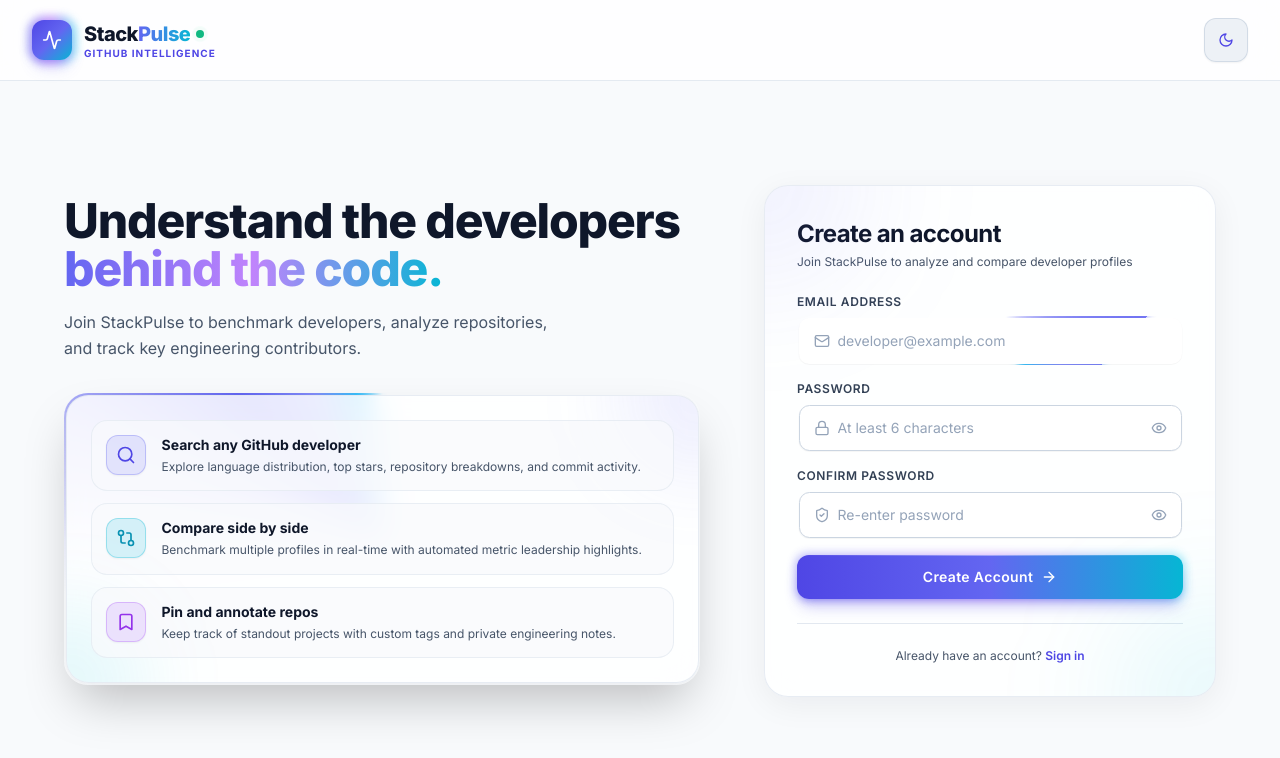
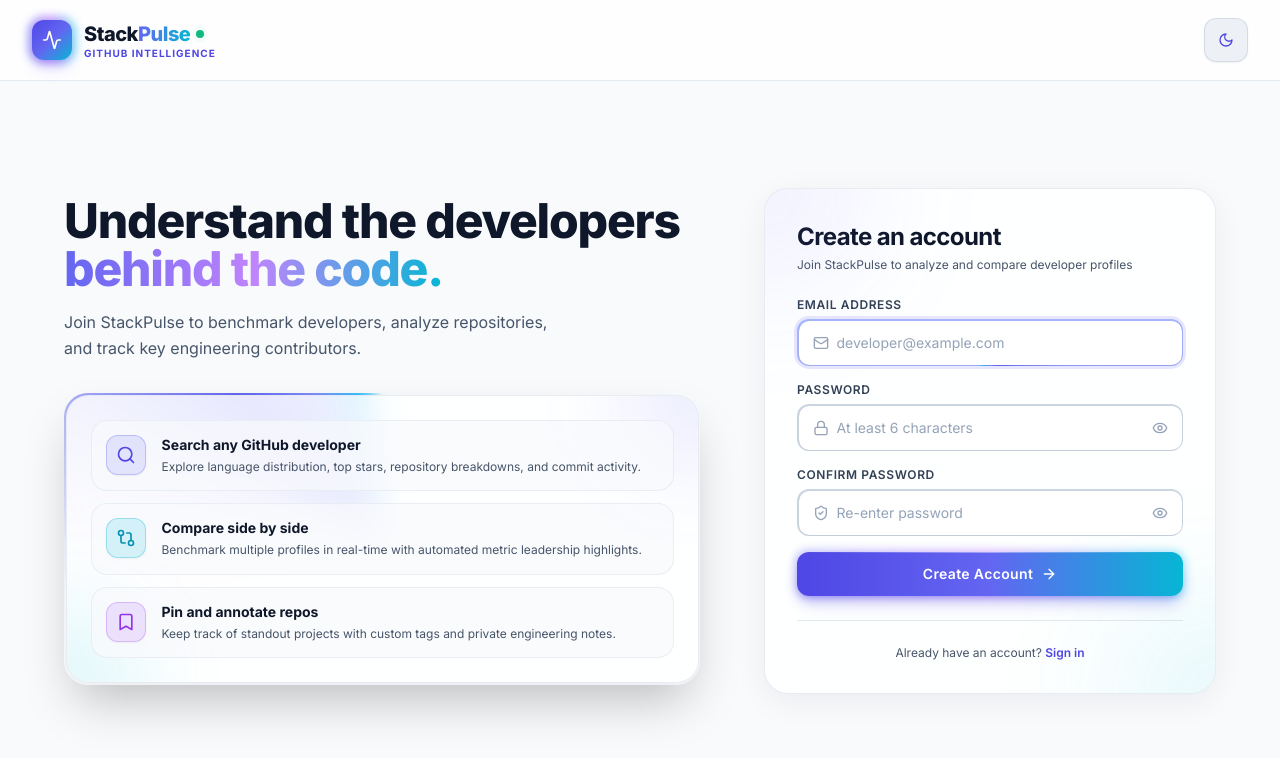
Before and after one commit to PriyaDarshini-E/stackpulse, a React (Vite) app in the folder client/: page /register in a window 1280 px wide. Shown: the top 758 px of the page. Built offline with nearby package versions, Linux system fonts and the light colour scheme.

Commit message:
fix(client): resolve input autofill styling and light-mode focus border visibility

```diff
--- a/client/src/index.css
+++ b/client/src/index.css
@@ -212,7 +212,22 @@
   border-radius: 0.75rem;
   padding: 1.5px;
   overflow: hidden;
+  background: #cbd5e1; /* crisp slate-300 border in light mode */
   transition: all 0.25s ease;
+}
+
+.dark .field-border-wrapper {
+  background: #334155; /* slate-700 border in dark mode */
+}
+
+.field-border-wrapper:focus-within {
+  background: #a5b4fc;
+  box-shadow: 0 0 0 3px rgba(99, 102, 241, 0.15);
+}
+
+.dark .field-border-wrapper:focus-within {
+  background: #4f46e5;
+  box-shadow: 0 0 0 3px rgba(99, 102, 241, 0.25);
 }
 
 .field-border-runner {
@@ -224,17 +239,18 @@
   background: conic-gradient(
     from 0deg,
     transparent 0deg,
-    transparent 260deg,
-    rgba(99, 102, 241, 0.4) 290deg,
+    transparent 240deg,
+    rgba(99, 102, 241, 0.5) 280deg,
     #6366f1 315deg,
     #818cf8 335deg,
-    #38bdf8 350deg,
+    #38bdf8 355deg,
     transparent 360deg
   );
-  animation: borderBeamRotate 4s linear infinite;
+  animation: borderBeamRotate 3.5s linear infinite;
   pointer-events: none;
   opacity: 0;
   transition: opacity 0.25s ease;
+  z-index: 1;
 }
 
 .field-border-glow {
@@ -246,16 +262,17 @@
   background: conic-gradient(
     from 0deg,
     transparent 0deg,
-    transparent 270deg,
-    rgba(99, 102, 241, 0.6) 310deg,
+    transparent 260deg,
+    rgba(99, 102, 241, 0.7) 305deg,
     #38bdf8 345deg,
     transparent 360deg
   );
-  animation: borderBeamRotate 4s linear infinite;
-  filter: blur(3px);
+  animation: borderBeamRotate 3.5s linear infinite;
+  filter: blur(4px);
   pointer-events: none;
   opacity: 0;
   transition: opacity 0.25s ease;
+  z-index: 1;
 }
 
 .field-border-wrapper:focus-within .field-border-runner {
@@ -263,11 +280,27 @@
 }
 
 .field-border-wrapper:focus-within .field-border-glow {
-  opacity: 0.85;
+  opacity: 0.9;
 }
 
-.field-border-wrapper:focus-within .field-inner {
-  border-color: transparent !important;
+/* Chrome/Safari/Edge Autofill Seamless Appearance */
+input:-webkit-autofill,
+input:-webkit-autofill:hover,
+input:-webkit-autofill:focus,
+input:-webkit-autofill:active {
+  -webkit-box-shadow: 0 0 0 1000px #ffffff inset !important;
+  -webkit-text-fill-color: #0f172a !important;
+  caret-color: #0f172a !important;
+  transition: background-color 5000s ease-in-out 0s;
+}
+
+.dark input:-webkit-autofill,
+.dark input:-webkit-autofill:hover,
+.dark input:-webkit-autofill:focus,
+.dark input:-webkit-autofill:active {
+  -webkit-box-shadow: 0 0 0 1000px #0f172a inset !important;
+  -webkit-text-fill-color: #f8fafc !important;
+  caret-color: #f8fafc !important;
 }
 
 /* Shimmer animated gradient text */
--- a/client/src/pages/Login.tsx
+++ b/client/src/pages/Login.tsx
@@ -181,7 +181,7 @@ export const Login: React.FC = () => {
                     <div className="field-border-glow" />
                     <div className="field-border-runner" />
 
-                    <div className="field-inner relative z-10 flex items-center w-full rounded-[calc(0.75rem-1.5px)] bg-white dark:bg-slate-900/90 border border-slate-300 dark:border-slate-700/80 transition-colors shadow-sm">
+                    <div className="field-inner relative z-10 flex items-center w-full rounded-[calc(0.75rem-1.5px)] bg-white dark:bg-slate-900 transition-colors shadow-sm">
                       <div className="pl-3.5 pr-2 flex items-center pointer-events-none text-slate-400">
                         <Mail className="w-4 h-4" />
                       </div>
@@ -211,7 +211,7 @@ export const Login: React.FC = () => {
                     <div className="field-border-glow" />
                     <div className="field-border-runner" />
 
-                    <div className="field-inner relative z-10 flex items-center w-full rounded-[calc(0.75rem-1.5px)] bg-white dark:bg-slate-900/90 border border-slate-300 dark:border-slate-700/80 transition-colors shadow-sm">
+                    <div className="field-inner relative z-10 flex items-center w-full rounded-[calc(0.75rem-1.5px)] bg-white dark:bg-slate-900 transition-colors shadow-sm">
                       <div className="pl-3.5 pr-2 flex items-center pointer-events-none text-slate-400">
                         <Lock className="w-4 h-4" />
                       </div>
--- a/client/src/pages/Register.tsx
+++ b/client/src/pages/Register.tsx
@@ -185,7 +185,7 @@ export const Register: React.FC = () => {
                     <div className="field-border-glow" />
                     <div className="field-border-runner" />
 
-                    <div className="field-inner relative z-10 flex items-center w-full rounded-[calc(0.75rem-1.5px)] bg-white dark:bg-slate-900/90 border border-slate-300 dark:border-slate-700/80 transition-colors shadow-sm">
+                    <div className="field-inner relative z-10 flex items-center w-full rounded-[calc(0.75rem-1.5px)] bg-white dark:bg-slate-900 transition-colors shadow-sm">
                       <div className="pl-3.5 pr-2 flex items-center pointer-events-none text-slate-400">
                         <Mail className="w-4 h-4" />
                       </div>
@@ -215,7 +215,7 @@ export const Register: React.FC = () => {
                     <div className="field-border-glow" />
                     <div className="field-border-runner" />
 
-                    <div className="field-inner relative z-10 flex items-center w-full rounded-[calc(0.75rem-1.5px)] bg-white dark:bg-slate-900/90 border border-slate-300 dark:border-slate-700/80 transition-colors shadow-sm">
+                    <div className="field-inner relative z-10 flex items-center w-full rounded-[calc(0.75rem-1.5px)] bg-white dark:bg-slate-900 transition-colors shadow-sm">
                       <div className="pl-3.5 pr-2 flex items-center pointer-events-none text-slate-400">
                         <Lock className="w-4 h-4" />
                       </div>
@@ -251,7 +251,7 @@ export const Register: React.FC = () => {
                     <div className="field-border-glow" />
                     <div className="field-border-runner" />
 
-                    <div className="field-inner relative z-10 flex items-center w-full rounded-[calc(0.75rem-1.5px)] bg-white dark:bg-slate-900/90 border border-slate-300 dark:border-slate-700/80 transition-colors shadow-sm">
+                    <div className="field-inner relative z-10 flex items-center w-full rounded-[calc(0.75rem-1.5px)] bg-white dark:bg-slate-900 transition-colors shadow-sm">
                       <div className="pl-3.5 pr-2 flex items-center pointer-events-none text-slate-400">
                         <ShieldCheck className="w-4 h-4" />
                       </div>
```
